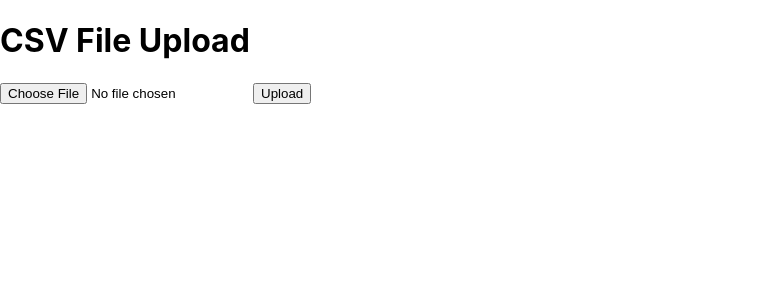
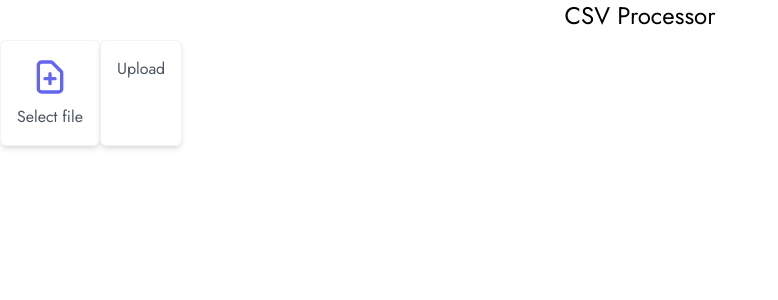
Before and after one commit to diegooldenburg/CsvProcessor, a React (Create React App) app in the folder client/: page / in a window 1280 px wide. Shown: the top 300 px of the page, without its empty margins (0-778 px from the left). Built offline with nearby package versions, Linux system fonts and the light colour scheme.

Commit message:
bring in tailwind

```diff
--- a/client/package.json
+++ b/client/package.json
@@ -36,6 +36,7 @@
     ]
   },
   "devDependencies": {
-    "@babel/plugin-proposal-private-property-in-object": "^7.21.11"
+    "@babel/plugin-proposal-private-property-in-object": "^7.21.11",
+    "tailwindcss": "^3.3.3"
   }
 }
--- a/client/public/index.html
+++ b/client/public/index.html
@@ -10,6 +10,14 @@
       content="Web site created using create-react-app"
     />
     <link rel="apple-touch-icon" href="%PUBLIC_URL%/logo192.png" />
+
+    <!-- Jost font -->
+    <link rel="preconnect" href="https://fonts.googleapis.com" />
+    <link rel="preconnect" href="https://fonts.gstatic.com" crossorigin />
+    <link
+      href="https://fonts.googleapis.com/css2?family=Jost&display=swap"
+      rel="stylesheet"
+    />
     <!--
       manifest.json provides metadata used when your web app is installed on a
       user's mobile device or desktop. See https://developers.google.com/web/fundamentals/web-app-manifest/
--- a/client/src/App.js
+++ b/client/src/App.js
@@ -7,7 +7,7 @@ axios.defaults.baseURL = "https://localhost:5001";
 function App() {
   return (
     <div className="App">
-      <h1>CSV File Upload</h1>
+      <h1 class="mb-2 text-center font-display text-2xl">CSV Processor</h1>
       <FileUpload />
     </div>
   );
--- a/client/src/components/S3Upload/S3Upload.js
+++ b/client/src/components/S3Upload/S3Upload.js
@@ -31,9 +31,40 @@ const FileUpload = () => {
   };
 
   return (
-    <div>
-      <input type="file" onChange={handleFileChange} />
-      <button onClick={handleFileUpload}>Upload</button>
+    <div class="flex">
+      <div class="rounded-md border border-gray-100 bg-white p-4 shadow-md">
+        <label
+          for="upload"
+          class="flex flex-col items-center gap-2 cursor-pointer"
+        >
+          <svg
+            xmlns="http://www.w3.org/2000/svg"
+            class="h-10 w-10 fill-white stroke-indigo-500"
+            viewBox="0 0 24 24"
+            stroke="currentColor"
+            stroke-width="2"
+          >
+            <path
+              stroke-linecap="round"
+              stroke-linejoin="round"
+              d="M9 13h6m-3-3v6m5 5H7a2 2 0 01-2-2V5a2 2 0 012-2h5.586a1 1 0 01.707.293l5.414 5.414a1 1 0 01.293.707V19a2 2 0 01-2 2z"
+            />
+          </svg>
+          <span class="text-gray-600 font-display">Select file</span>
+        </label>
+        <input
+          id="upload"
+          type="file"
+          class="hidden"
+          onChange={handleFileChange}
+        />
+      </div>
+      <button
+        onClick={handleFileUpload}
+        className="flex flex-col items-center gap-2 bg-white border border-gray-100 p-4 shadow-md rounded-md cursor-pointer hover:bg-gray-50"
+      >
+        <span className="text-gray-600 font-display">Upload</span>
+      </button>
     </div>
   );
 };
--- a/client/src/index.css
+++ b/client/src/index.css
@@ -1,13 +1,13 @@
+@tailwind base;
+@tailwind components;
+@tailwind utilities;
 body {
   margin: 0;
-  font-family: -apple-system, BlinkMacSystemFont, 'Segoe UI', 'Roboto', 'Oxygen',
-    'Ubuntu', 'Cantarell', 'Fira Sans', 'Droid Sans', 'Helvetica Neue',
-    sans-serif;
   -webkit-font-smoothing: antialiased;
   -moz-osx-font-smoothing: grayscale;
 }
 
 code {
-  font-family: source-code-pro, Menlo, Monaco, Consolas, 'Courier New',
+  font-family: source-code-pro, Menlo, Monaco, Consolas, "Courier New",
     monospace;
 }
--- /dev/null
+++ b/client/tailwind.config.js
@@ -0,0 +1,11 @@
+/** @type {import('tailwindcss').Config} */
+module.exports = {
+  content: ["./src/**/*.{js,jsx,ts,tsx}"],
+  theme: {
+    extend: {},
+    fontFamily: {
+      display: ["Jost", "sans-serif"],
+    },
+    plugins: [],
+  },
+};
```
Also changed, not shown: 1 other file (tests, documents, lock files or other folders).
